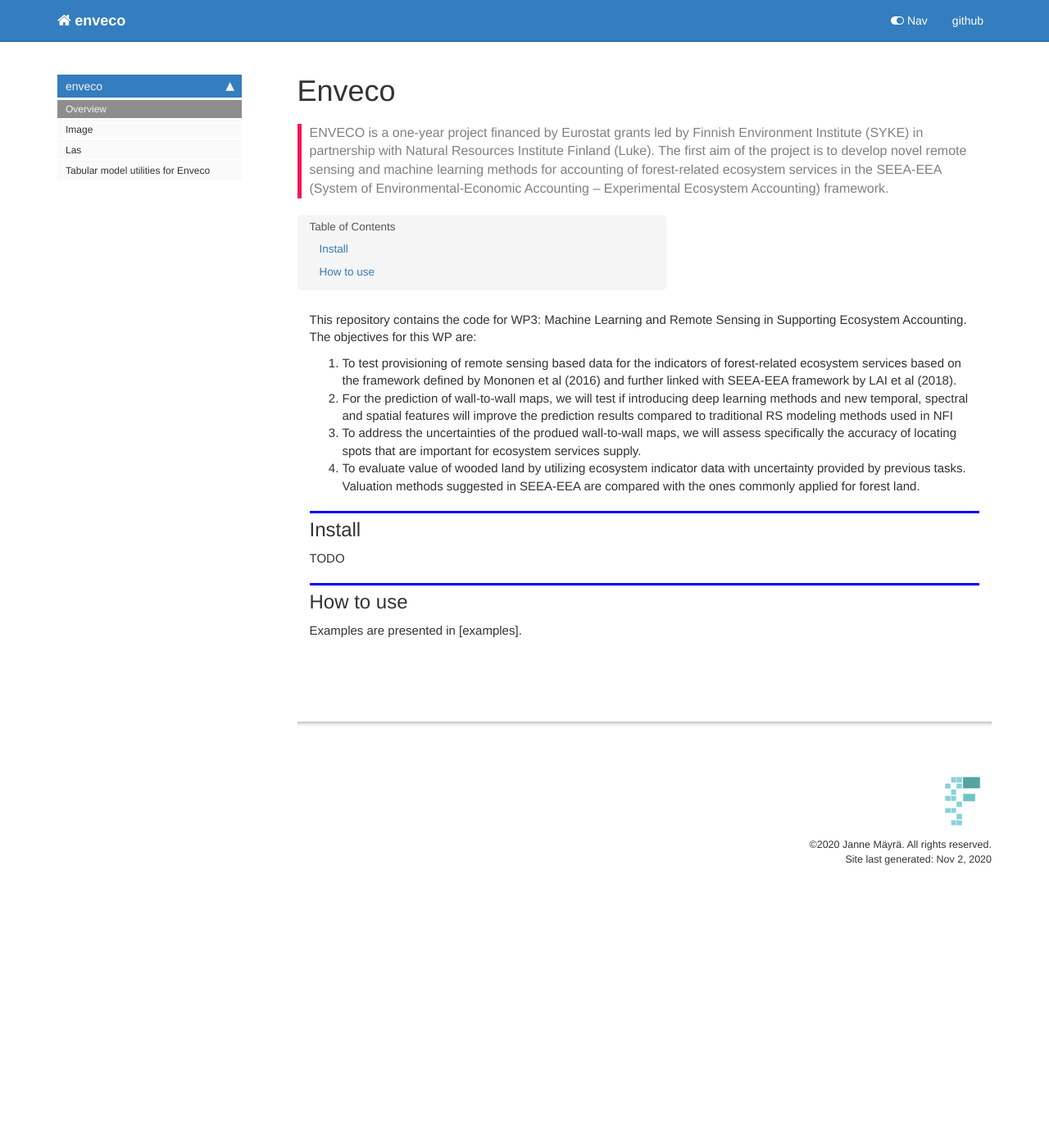
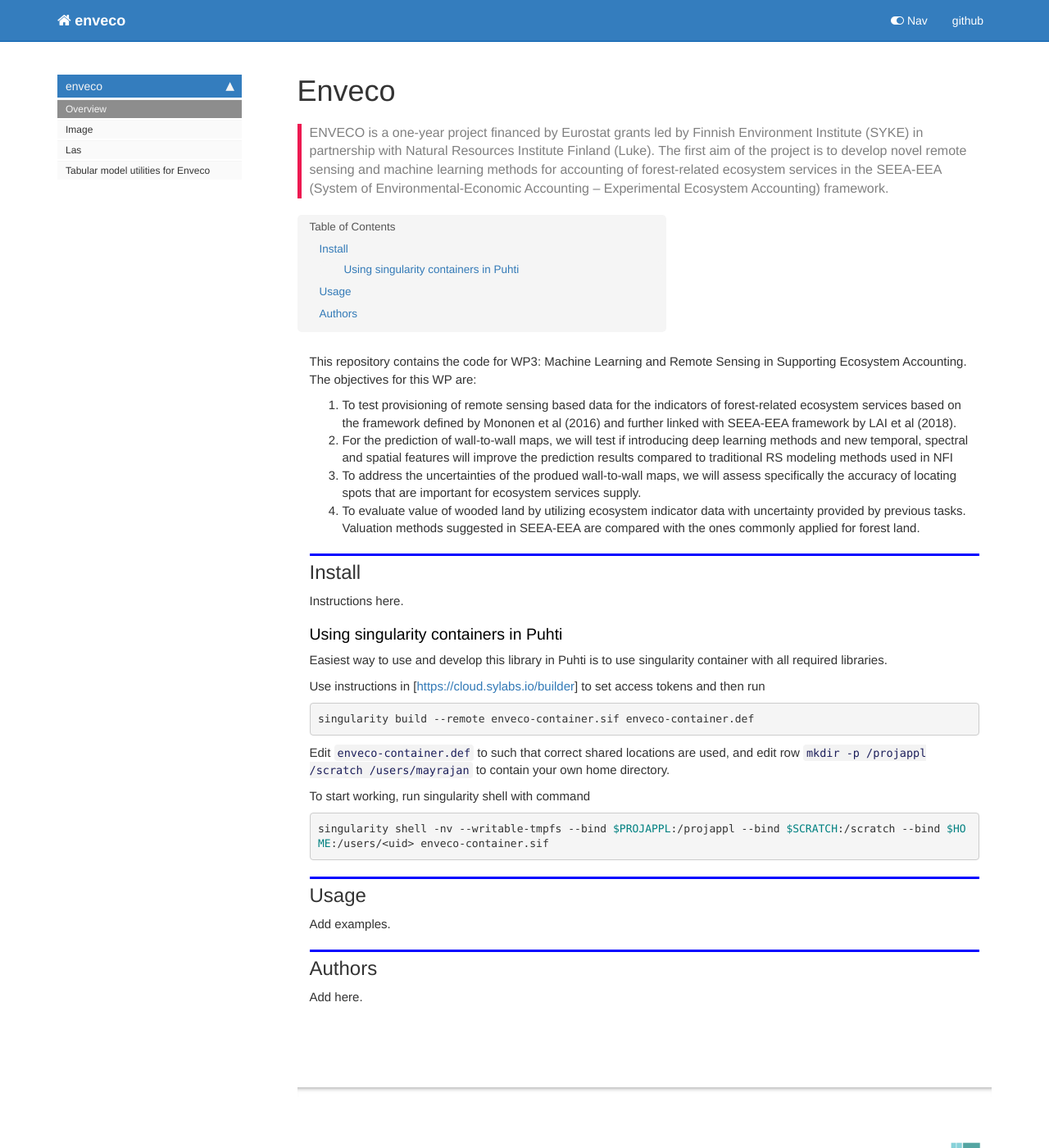
Before and after one commit to mayrajeo/enveco, a Jekyll site: the page built from docs/index.html, in a window 1280 px wide and 1400 px high. Shown: the whole window at 82% size. Built offline with Jekyll 4.4.1, drawn with Linux system fonts in a browser that asks for light colours; nearby versions of some CDN libraries; comment, search, counter and statistics services are not loaded.

```diff
--- a/docs/index.html
+++ b/docs/index.html
@@ -50,20 +50,59 @@ nb_path: "nbs/index.ipynb"
 </div>
 <div class="cell border-box-sizing text_cell rendered"><div class="inner_cell">
 <div class="text_cell_render border-box-sizing rendered_html">
-<p>TODO</p>
+<p>Instructions here.</p>
 
 </div>
 </div>
 </div>
 <div class="cell border-box-sizing text_cell rendered"><div class="inner_cell">
 <div class="text_cell_render border-box-sizing rendered_html">
-<h2 id="How-to-use">How to use<a class="anchor-link" href="#How-to-use"> </a></h2>
+<h3 id="Using-singularity-containers-in-Puhti">Using singularity containers in Puhti<a class="anchor-link" href="#Using-singularity-containers-in-Puhti"> </a></h3>
 </div>
 </div>
 </div>
 <div class="cell border-box-sizing text_cell rendered"><div class="inner_cell">
 <div class="text_cell_render border-box-sizing rendered_html">
-<p>Examples are presented in [examples].</p>
+<p>Easiest way to use and develop this library in Puhti is to use singularity container with all required libraries.</p>
+<p>Use instructions in [<a href="https://cloud.sylabs.io/builder">https://cloud.sylabs.io/builder</a>] to set access tokens and then run</p>
+<div class="highlight"><pre><span></span>singularity build --remote enveco-container.sif enveco-container.def
+</pre></div>
+<p>Edit <code>enveco-container.def</code> to such that correct shared locations are used, and edit row <code>mkdir -p /projappl /scratch /users/mayrajan</code> to contain your own home directory.</p>
+
+</div>
+</div>
+</div>
+<div class="cell border-box-sizing text_cell rendered"><div class="inner_cell">
+<div class="text_cell_render border-box-sizing rendered_html">
+<p>To start working, run singularity shell with command</p>
+<div class="highlight"><pre><span></span>singularity shell -nv --writable-tmpfs --bind <span class="nv">$PROJAPPL</span>:/projappl --bind <span class="nv">$SCRATCH</span>:/scratch --bind <span class="nv">$HOME</span>:/users/&lt;uid&gt; enveco-container.sif
+</pre></div>
+
+</div>
+</div>
+</div>
+<div class="cell border-box-sizing text_cell rendered"><div class="inner_cell">
+<div class="text_cell_render border-box-sizing rendered_html">
+<h2 id="Usage">Usage<a class="anchor-link" href="#Usage"> </a></h2>
+</div>
+</div>
+</div>
+<div class="cell border-box-sizing text_cell rendered"><div class="inner_cell">
+<div class="text_cell_render border-box-sizing rendered_html">
+<p>Add examples.</p>
+
+</div>
+</div>
+</div>
+<div class="cell border-box-sizing text_cell rendered"><div class="inner_cell">
+<div class="text_cell_render border-box-sizing rendered_html">
+<h2 id="Authors">Authors<a class="anchor-link" href="#Authors"> </a></h2>
+</div>
+</div>
+</div>
+<div class="cell border-box-sizing text_cell rendered"><div class="inner_cell">
+<div class="text_cell_render border-box-sizing rendered_html">
+<p>Add here.</p>
 
 </div>
 </div>
```
Also changed, not shown: docs/las.html (+10 -11 lines), README.md, 1 other file.
